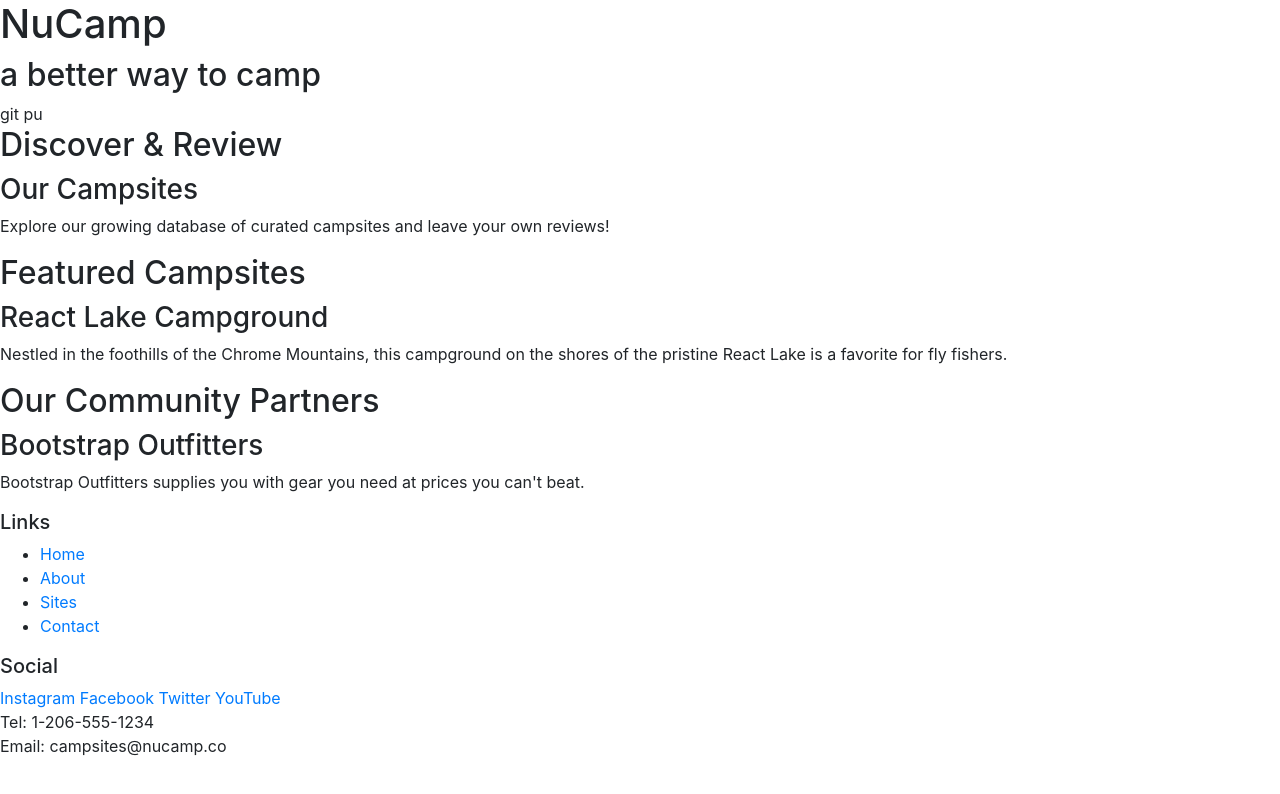
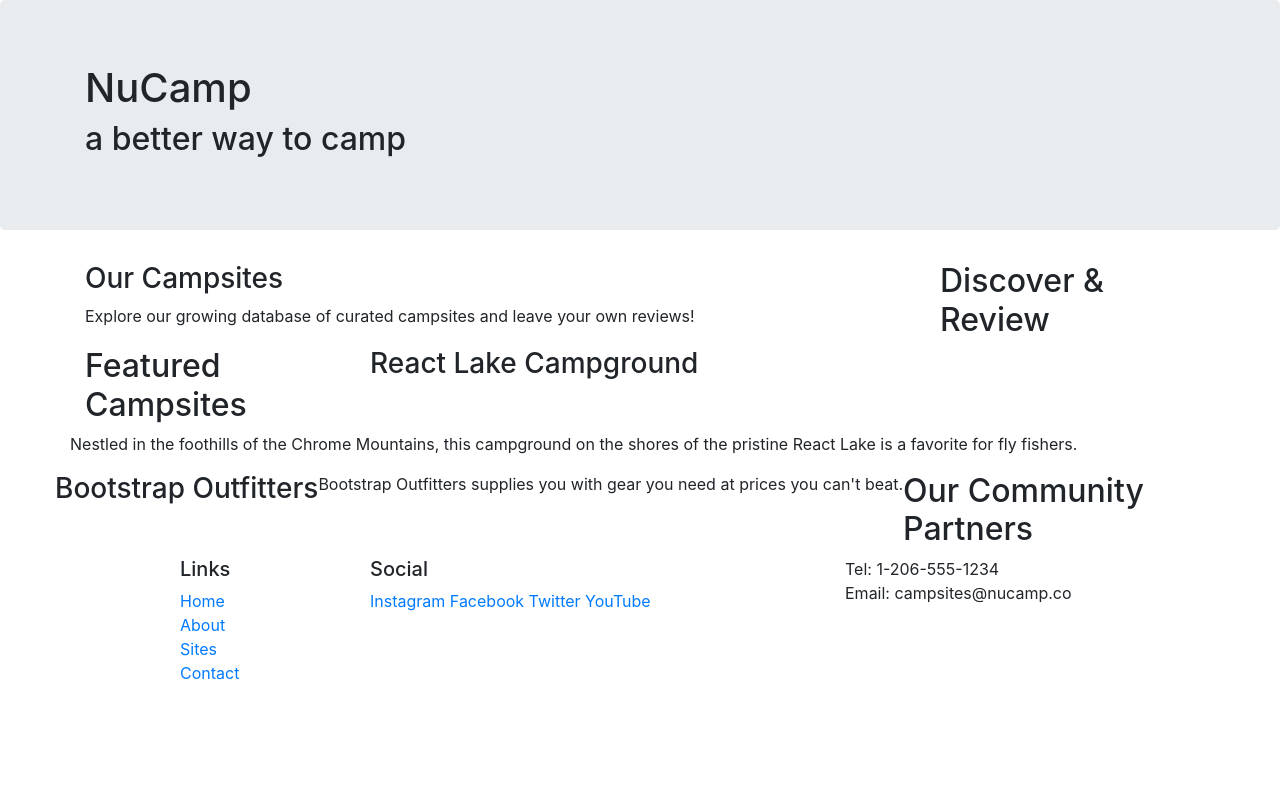
Before and after one commit to ShadFyt/nucamp, a website: page index.html in a window 1280 px wide. Drawn offline with nearby package versions, Linux system fonts and the light colour scheme.

Commit message:
added bootstrap grid layout

```diff
--- a/index.html
+++ b/index.html
@@ -11,61 +11,82 @@
     <title>NuCamp: A Better way To Camp</title>
   </head>
   <body>
-    <header>
-      <div>
+    <header class="jumbotron">
+      <div class="container">
+        <div class="row">
+          <div class="col">
             <h1>NuCamp</h1>
             <h2>a better way to camp</h2>
           </div>
-      git pu
+        </div>
+      </div>
     </header>
 
-    <div>
+    <div class="container">
+      <div class="row">
+        <div class="col-sm-4 order-sm-last col-md-3">
           <h2>Discover & Review</h2>
+        </div>
+        <div class="col">
           <h3>Our Campsites</h3>
           <p>
             Explore our growing database of curated campsites and leave your own
             reviews!
           </p>
         </div>
+      </div>
 
-    <div>
+      <div class="row">
+        <div class="col-sm-4 col-md-3">
           <h2>Featured Campsites</h2>
+        </div>
+        <div class="col">
           <h3>React Lake Campground</h3>
+        </div>
         <p>
-        Nestled in the foothills of the Chrome Mountains, this campground on the
-        shores of the pristine React Lake is a favorite for fly fishers.
+          Nestled in the foothills of the Chrome Mountains, this campground on
+          the shores of the pristine React Lake is a favorite for fly fishers.
         </p>
       </div>
 
-    <div>
+      <div class="row">
+        <div class="col-sm-4 order-sm-last col-md-3">
           <h2>Our Community Partners</h2>
+        </div>
+        <div class="row">
           <h3>Bootstrap Outfitters</h3>
           <p>
-        Bootstrap Outfitters supplies you with gear you need at prices you can't
-        beat.
+            Bootstrap Outfitters supplies you with gear you need at prices you
+            can't beat.
           </p>
+        </div>
+      </div>
     </div>
 
     <footer>
-      <div>
+      <div class="container">
+        <div class="row">
+          <div class="col-4 col-sm-2 offset-1">
             <h5>Links</h5>
-        <ul>
+            <ul class="list-unstyled">
               <li><a href="#">Home</a></li>
               <li><a href="#">About</a></li>
               <li><a href="#">Sites</a></li>
               <li><a href="#">Contact</a></li>
             </ul>
           </div>
-      <div>
+          <div class="col-6 col-sm-5">
             <h5>Social</h5>
             <a href="http://instagram.com/">Instagram</a>
             <a href="http://facebook.com/">Facebook</a>
             <a href="http://twitter.com/">Twitter</a>
             <a href="http://youtube.com/">YouTube</a>
           </div>
-      <div>
+          <div class="col-sm-4">
             Tel: 1-206-555-1234<br />
             Email: campsites@nucamp.co
+          </div>
+        </div>
       </div>
     </footer>
     <script src="node_modules/jquery/dist/jquery.slim.min.js"></script>
```
Lines whose indentation alone changed are shown as unchanged.
